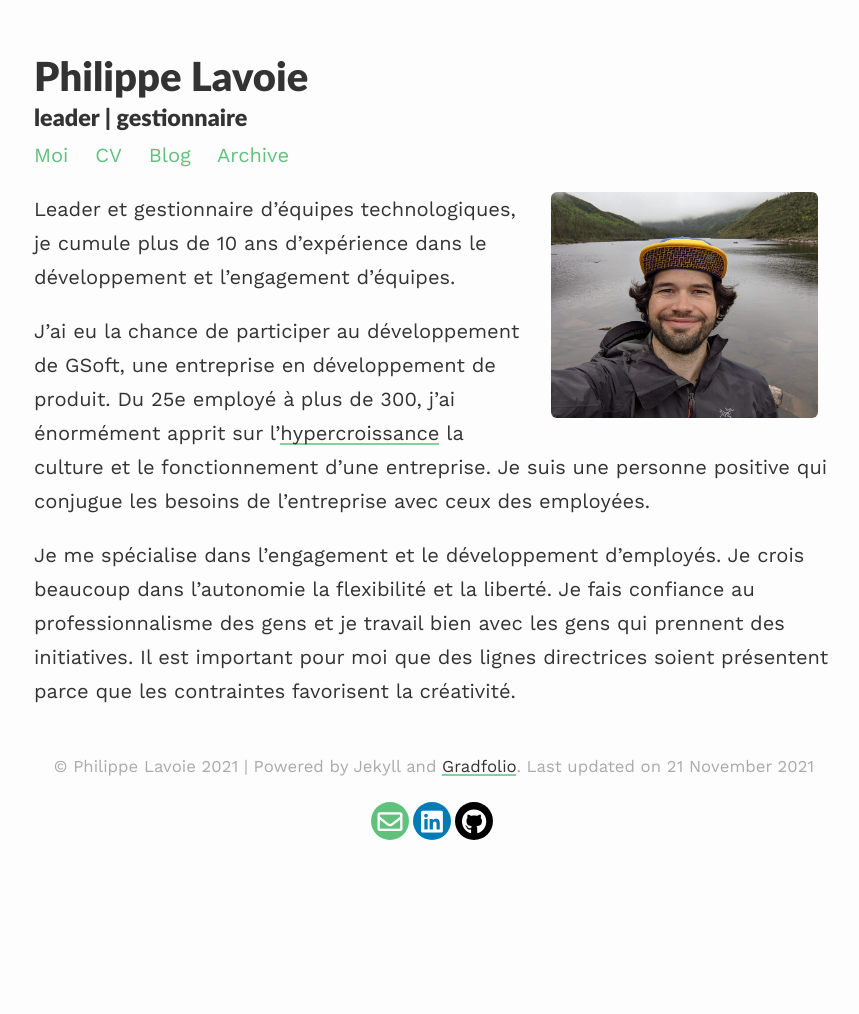
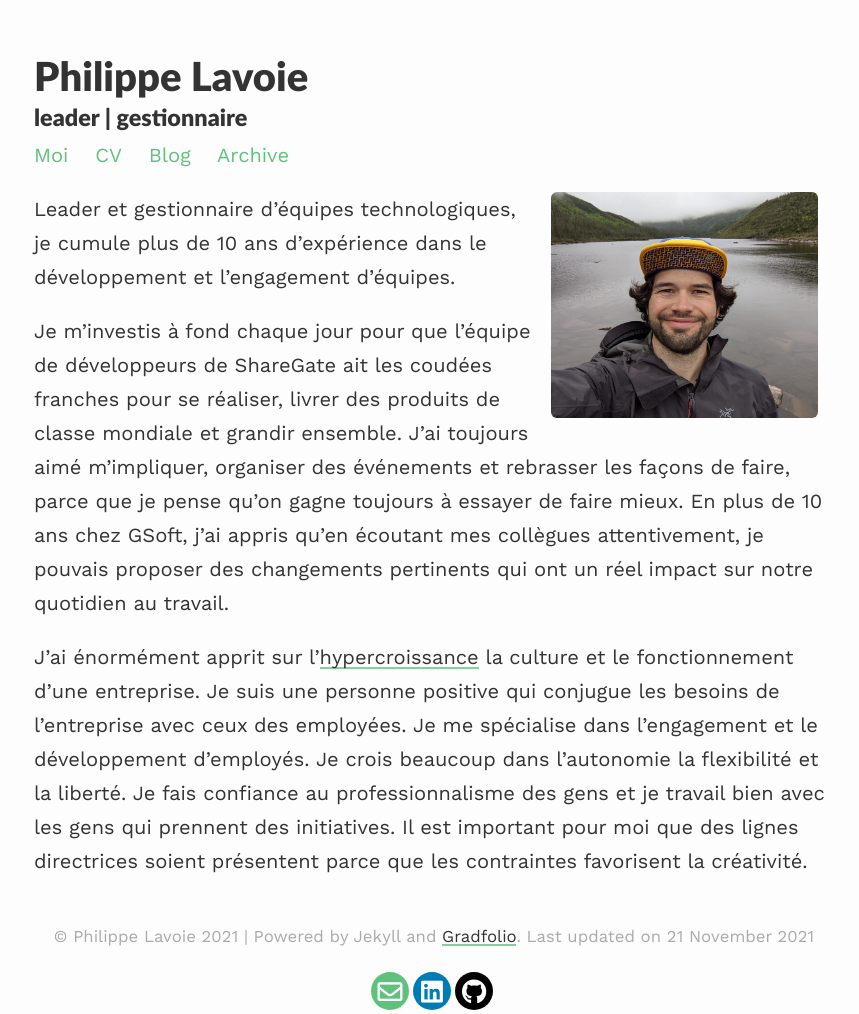
Before and after one commit to drdeteck/Me2, a Jekyll site: the page built from index.md, in a window 1280 px wide. Shown: the whole page, without its empty margins (206-1065 px from the left). Built offline with Jekyll 4.4.1, drawn with Linux system fonts in a browser that asks for light colours; nearby versions of some CDN libraries; before the commit the page ends 980 px from its top, so only the background shows below that.

Commit message:
Update index.md

```diff
--- a/index.md
+++ b/index.md
@@ -9,6 +9,6 @@ published: true
 
 Leader et gestionnaire d'équipes technologiques, je cumule plus de 10 ans d’expérience dans le développement et l'engagement d'équipes.
 
-J'ai eu la chance de participer au développement de GSoft, une entreprise en développement de produit. Du 25e employé à plus de 300, j'ai énormément apprit sur l'[hypercroissance](http://cultureincpodcast.com/index.php/2019/12/10/11-culture-et-hypercroissance-philippe-lavoie/){:target="_blank"} la culture et le fonctionnement d'une entreprise. Je suis une personne positive qui conjugue les besoins de l'entreprise avec ceux des employées.
+Je m'investis à fond chaque jour pour que l'équipe de développeurs de ShareGate ait les coudées franches pour se réaliser, livrer des produits de classe mondiale et grandir ensemble. J'ai toujours aimé m'impliquer, organiser des événements et rebrasser les façons de faire, parce que je pense qu'on gagne toujours à essayer de faire mieux. En plus de  10 ans chez GSoft, j'ai appris qu'en écoutant mes collègues attentivement, je pouvais proposer des changements pertinents qui ont un réel impact sur notre quotidien au travail.
 
-Je me spécialise dans l'engagement et le développement d'employés. Je crois beaucoup dans l'autonomie la flexibilité et la liberté. Je fais confiance au professionnalisme des gens et je travail bien avec les gens qui prennent des initiatives. Il est important pour moi que des lignes directrices soient présentent parce que les contraintes favorisent la créativité.
+J'ai énormément apprit sur l'[hypercroissance](http://cultureincpodcast.com/index.php/2019/12/10/11-culture-et-hypercroissance-philippe-lavoie/){:target="_blank"} la culture et le fonctionnement d'une entreprise. Je suis une personne positive qui conjugue les besoins de l'entreprise avec ceux des employées. Je me spécialise dans l'engagement et le développement d'employés. Je crois beaucoup dans l'autonomie la flexibilité et la liberté. Je fais confiance au professionnalisme des gens et je travail bien avec les gens qui prennent des initiatives. Il est important pour moi que des lignes directrices soient présentent parce que les contraintes favorisent la créativité.
```
